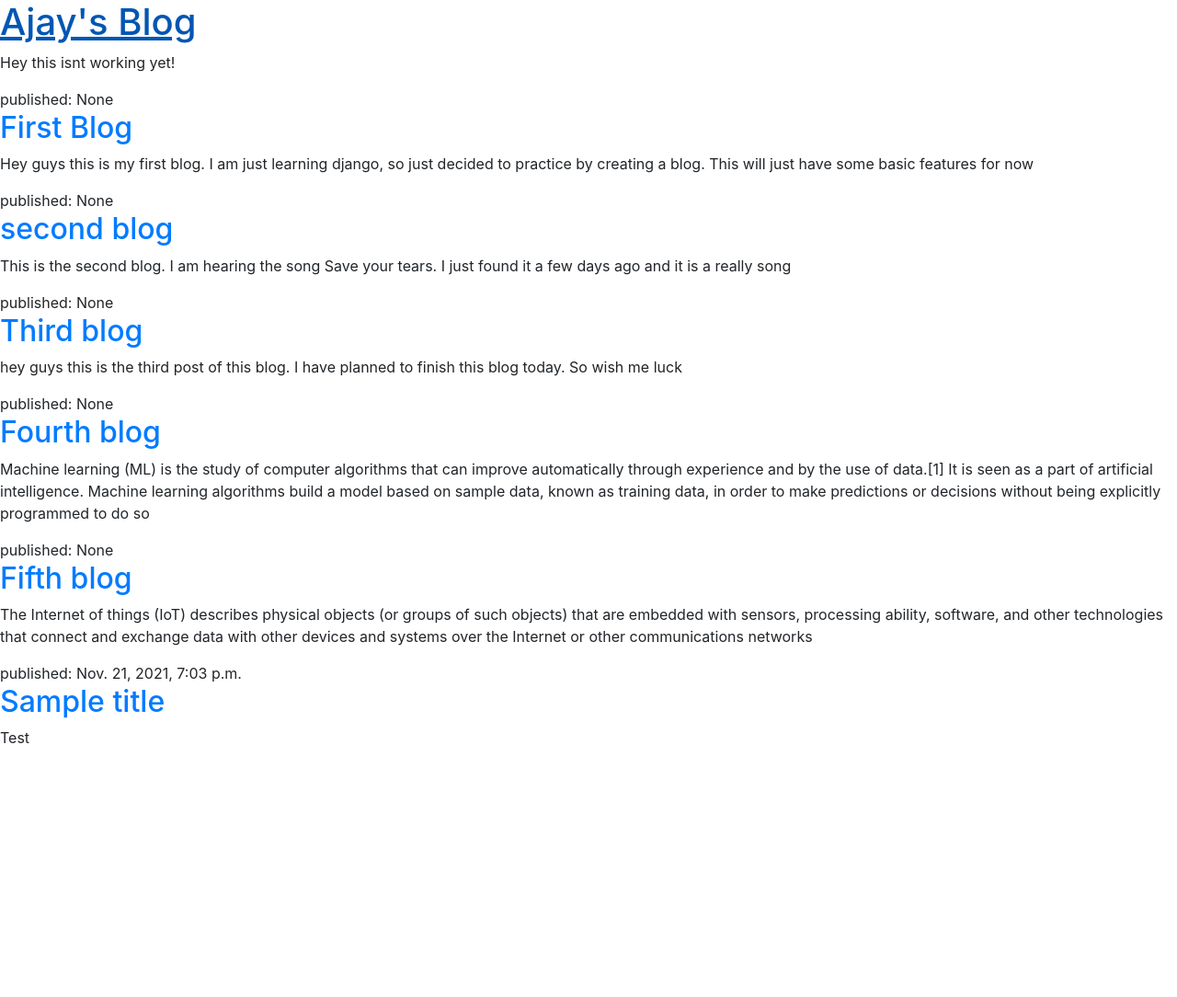
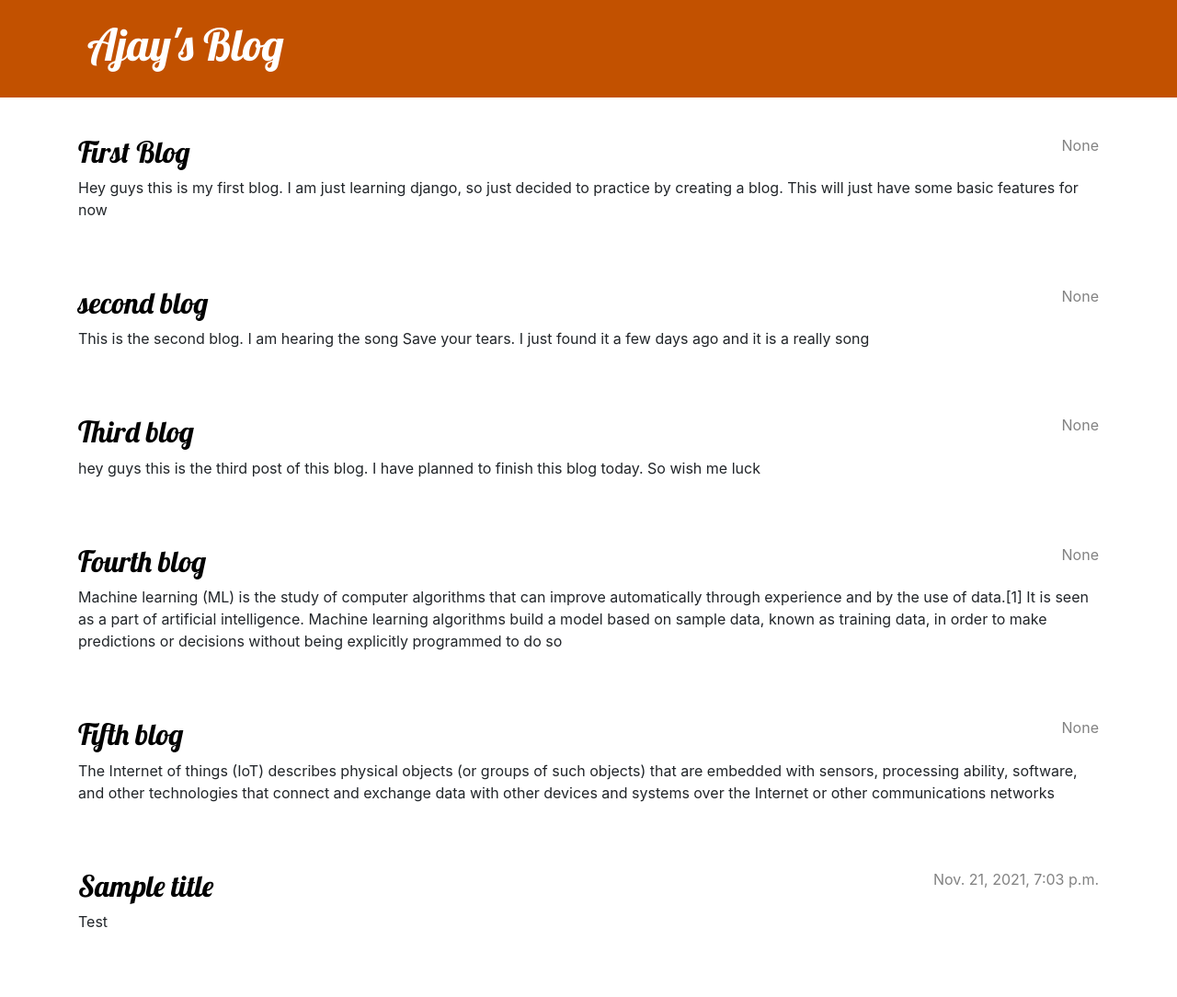
Before and after one commit to Ajay70452/django-blog, a Django app: page / in a window 1280 px wide. Shown: the whole page at 92% size. Before the commit the page ends 808 px from the top, so only its background shows below. Run offline with Django 3.2, Linux system fonts and the light colour scheme; data comes from the database, SQL or seed files in the repository.

Commit message:
Gave each post its own page

```diff
--- a/blog/homie/static/css/homie.css
+++ b/blog/homie/static/css/homie.css
@@ -0,0 +1,70 @@
+.page-header {
+    background-color: #C25100;
+    margin-top: 0;
+    margin-bottom: 40px;
+    padding: 20px 20px 20px 40px;
+}
+
+.page-header h1,
+.page-header h1 a,
+.page-header h1 a:visited,
+.page-header h1 a:active {
+    color: #ffffff;
+    font-size: 36pt;
+    text-decoration: none;
+}
+
+h1,
+h2,
+h3,
+h4 {
+    font-family: 'Lobster', cursive;
+}
+
+.date {
+    color: #828282;
+}
+
+.save {
+    float: right;
+}
+
+.post-form textarea,
+.post-form input {
+    width: 100%;
+}
+
+.top-menu,
+.top-menu:hover,
+.top-menu:visited {
+    color: #ffffff;
+    float: right;
+    font-size: 26pt;
+    margin-right: 20px;
+}
+
+.post {
+    margin-bottom: 70px;
+}
+
+.post h2 a,
+.post h2 a:visited {
+    color: #000000;
+}
+
+.post > .date,
+.post > .actions {
+    float: right;
+}
+
+.btn-default,
+.btn-default:visited {
+    color: #C25100;
+    background: none;
+    border-color: #C25100;
+}
+
+.btn-default:hover {
+    color: #FFFFFF;
+    background-color: #C25100;
+}
--- /dev/null
+++ b/blog/homie/templates/homie/base.html
@@ -0,0 +1,26 @@
+<!DOCTYPE html>
+{% load static %}
+<html>
+    <head>
+        <title>Ajay's shitty blog</title>
+        <link rel="stylesheet" href="{% static 'css/homie.css' %}">
+        <link href="//fonts.googleapis.com/css?family=Lobster&subset=latin,latin-ext" rel="stylesheet" type="text/css">
+        <link rel="stylesheet" href="https://cdn.jsdelivr.net/npm/bootstrap@4.5.3/dist/css/bootstrap.min.css" integrity="sha384-TX8t27EcRE3e/ihU7zmQxVncDAy5uIKz4rEkgIXeMed4M0jlfIDPvg6uqKI2xXr2" crossorigin="anonymous">
+    </head>
+
+<body>
+    <header class="page-header">
+      <div class="container">
+          <h1><a href="/">Ajay's Blog</a></h1>
+      </div>
+    </header>
+    <main class="container">
+        <div class="row">
+            <div class="col">
+            {% block content %}
+            {% endblock %}
+            </div>
+        </div>
+    </main>
+</body>
+</html>
--- a/blog/homie/templates/homie/post_list.html
+++ b/blog/homie/templates/homie/post_list.html
@@ -1,22 +1,13 @@
-<!DOCTYPE html>
-<html>
-    <head>
-        <title>Ajay's shitty blog</title>
-        <link rel="stylesheet" href="https://cdn.jsdelivr.net/npm/bootstrap@4.5.3/dist/css/bootstrap.min.css" integrity="sha384-TX8t27EcRE3e/ihU7zmQxVncDAy5uIKz4rEkgIXeMed4M0jlfIDPvg6uqKI2xXr2" crossorigin="anonymous">
-    </head>
-    <body>
-        <header>
-            <h1><a href="/">Ajay's Blog</a></h1>
-        </header>
+{% extends 'homie/base.html'%}
 
-        <p>Hey this isnt working yet!</p>
-
-        {% for post in posts %}
-        <article>
-            <time>published: {{ post.published_date }}</time>
-            <h2><a href="">{{ post.title }}</a></h2>
-             <p>{{ post.text|linebreaksbr }}</p>
+{% block content %}
+    {% for post in posts %}
+        <article class="post">
+            <time class="date">
+                {{ post.published_date }}
+            </time>
+            <h2><a href="{% url 'post_detail' pk=post.pk %}">{{ post.title }}</a></h2>
+            <p>{{ post.text|linebreaksbr }}</p>
         </article>
     {% endfor %}
-    </body>
-</html>
+{% endblock%}
--- a/blog/homie/urls.py
+++ b/blog/homie/urls.py
@@ -1,6 +1,8 @@
 from django.urls import path
 from . import views
 
+
 urlpatterns = [
     path('', views.post_list, name='post_list'),
+    path('post/<int:pk>/', views.post_detail, name='post_detail'),
 ]
--- a/blog/homie/views.py
+++ b/blog/homie/views.py
@@ -1,8 +1,13 @@
-from django.shortcuts import render
+from django.shortcuts import render, get_object_or_404
 from .models import Post
 from django.utils import timezone
+
 
 def post_list(request):
     #posts = Post.objects.filter(published_date__lte=timezone.now()).order_by('published_date')
     posts = Post.objects.all()
     return render(request, 'homie/post_list.html', {'posts' : posts})
+
+def post_detail(request, pk):
+    post = get_object_or_404(Post, pk=pk)
+    return render(request, 'homie/post_detail.html', {'post': post})
```
Also changed, not shown: blog/homie/templates/homie/post_detail.html (added, +13 -0 lines).
